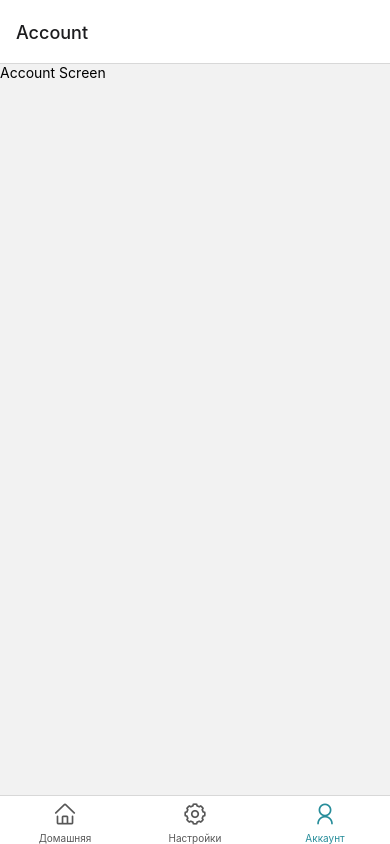
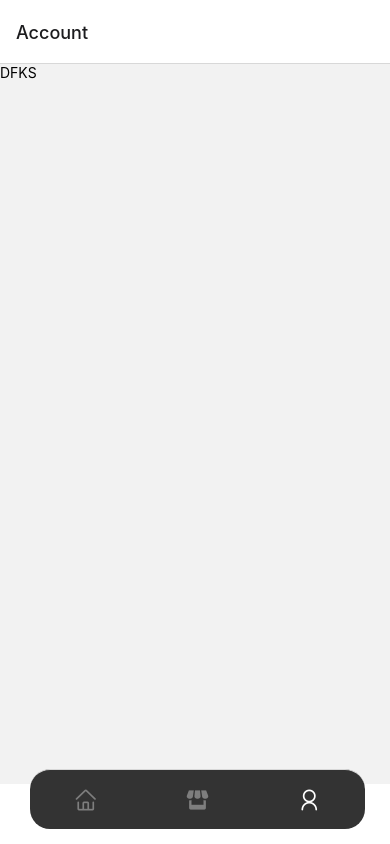
Before and after one commit to hovaness/chronics-mobile, a React Native app: screen /Account in a window 390 px wide. Built offline with nearby package versions, Linux system fonts and the light colour scheme.

Commit message:
завершена нижняя панель навигации

```diff
--- a/App.js
+++ b/App.js
@@ -1,10 +1,9 @@
 import { createBottomTabNavigator } from '@react-navigation/bottom-tabs';
 import {SafeAreaProvider} from 'react-native-safe-area-context'
 import { NavigationContainer } from '@react-navigation/native';
-import { StatusBar } from 'expo-status-bar';
-import { StyleSheet, Text, View } from 'react-native';
+import { Entypo } from '@expo/vector-icons';
 import HomeScreen from './screens/Home/screen';
-import SettingsScreen from './screens/Settings/screen';
+import ShopScreen from './screens/Shop/screen';
 import AccountScreen from './screens/Account/screen';
 import { AntDesign } from '@expo/vector-icons';
 
@@ -15,15 +14,26 @@ export default function App() {
     <SafeAreaProvider>
       <NavigationContainer>
         <Tab.Navigator screenOptions={{
-          tabBarInactiveTintColor: '#575757',
-          tabBarActiveTintColor:'#278D9A',
+          tabBarShowLabel: false,
+          tabBarInactiveTintColor: '#7E7E7E',
+          tabBarActiveTintColor:'#ffffff',
+          tabBarStyle: {
+            backgroundColor: '#333',
+            width:335,
+            right:20,
+            left:20,
+            borderRadius:20,
+            height: 60,
+            bottom:15,
+            marginLeft:10
+          }
         }}>
           <Tab.Screen name='Home' component={HomeScreen} options={{
             tabBarIcon: ({color}) => <AntDesign name="home" size={24} color={color}/>,
             tabBarLabel:'Домашняя'
           }}/>
-          <Tab.Screen name='Settings' component={SettingsScreen} options={{
-            tabBarIcon: ({color}) => <AntDesign name="setting" size={24} color={color} />,
+          <Tab.Screen name='Shop' component={ShopScreen} options={{
+            tabBarIcon: ({color}) => <Entypo name="shop" size={24} color={color} />,
             tabBarLabel:'Настройки'
           }}/>
           <Tab.Screen name='Account' component={AccountScreen} options={{
--- a/package.json
+++ b/package.json
@@ -19,7 +19,10 @@
     "react-native-safe-area-context": "4.6.3",
     "react-native-screens": "~3.22.0",
     "typescript": "^5.1.3",
-    "@types/react": "~18.2.14"
+    "@types/react": "~18.2.14",
+    "react-native-web": "~0.19.6",
+    "react-dom": "18.2.0",
+    "@expo/webpack-config": "^19.0.0"
   },
   "devDependencies": {
     "@babel/core": "^7.20.0"
--- a/screens/Account/screen.tsx
+++ b/screens/Account/screen.tsx
@@ -1,11 +1,15 @@
-import { StyleSheet, Text, View } from 'react-native'
+import { Pressable, StyleSheet, Text, Touchable, TouchableOpacity, View } from 'react-native'
 import {SafeAreaView} from 'react-native-safe-area-context'
 import React from 'react'
 
 const AccountScreen = () => {
+
+
   return (
     <View>
-        <Text>Account Screen</Text>
+        <TouchableOpacity onPress={()=>console.log('123')}>
+          <Text>DFKS</Text>
+        </TouchableOpacity>
     </View>
   )
 }
--- a/screens/Settings/screen.tsx
+++ b/screens/Shop/screen.tsx
@@ -2,14 +2,14 @@ import { StyleSheet, Text, View } from 'react-native'
 import {SafeAreaView} from 'react-native-safe-area-context'
 import React from 'react'
 
-const SettingsScreen = () => {
+const ShopScreen = () => {
   return (
     <View>
-      <Text>Settings screen</Text>
+      <Text>Shop screen</Text>
     </View>
   )
 }
 
-export default SettingsScreen;
+export default ShopScreen;
 
 const styles = StyleSheet.create({})
```
Also changed, not shown: 1 other file (tests, documents, lock files or other folders).
